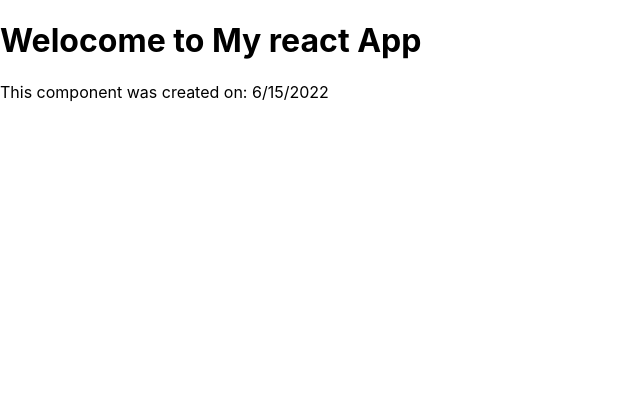
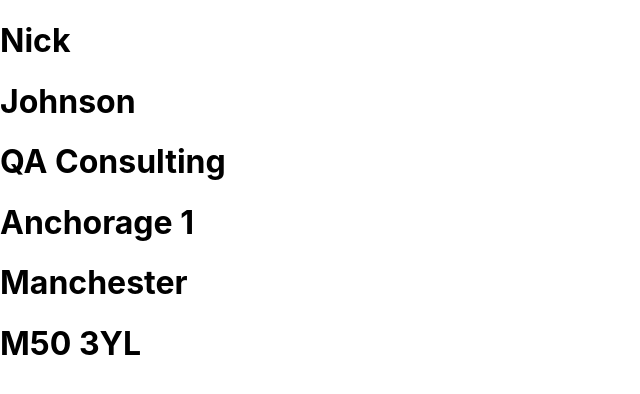
Before and after one commit to voytus/ReactJS, a React (Create React App) app in the folder my-first-app/: page / in a window 1280 px wide. Shown: the top 394 px of the page, without its empty margins (0-640 px from the left). Built offline with nearby package versions, Linux system fonts and the light colour scheme.

Commit message:
WTM: added example

```diff
--- a/my-first-app/src/App.js
+++ b/my-first-app/src/App.js
@@ -1,22 +1,50 @@
 import React from 'react';
 import './App.css';
-import First from './Components/First';
-import Second from './Components/Second';
-import Third from './Components/Third';
-import Title from './Components/Title';
+const SomeApp = () => {
+
+  const address = {
+      forename: "Nick",
+      surname: "Johnson",
+      line1: "QA Consulting",
+      line2: "Anchorage 1",
+      city: "Manchester",
+      zip: "M50 3YL"
+  }
+
+  return (
+      <div>
+          <h1>{address.forename}</h1>
+          <h1>{address.surname}</h1>
+          <h1>{address.line1}</h1>
+          <h1>{address.line2}</h1>
+          <h1>{address.city}</h1>
+          <h1>{address.zip}</h1>
+      </div>
+  );
+}
+export default SomeApp;
 
 
-function App() {
-    return (
-    <>
-      <Title />
-      <First />
-      <Second />
-      <Third />
-    </>
-    );
-}
-export default App;
+
+
+
+// import First from './Components/First';
+// import Second from './Components/Second';
+// import Third from './Components/Third';
+// import Title from './Components/Title';
+
+
+// function App() {
+//     return (
+//     <>
+//       <Title />
+//       <First />
+//       <Second />
+//       <Third />
+//     </>
+//     );
+// }
+// export default App;
 
 
 // import logo from './logo.svg';
```
